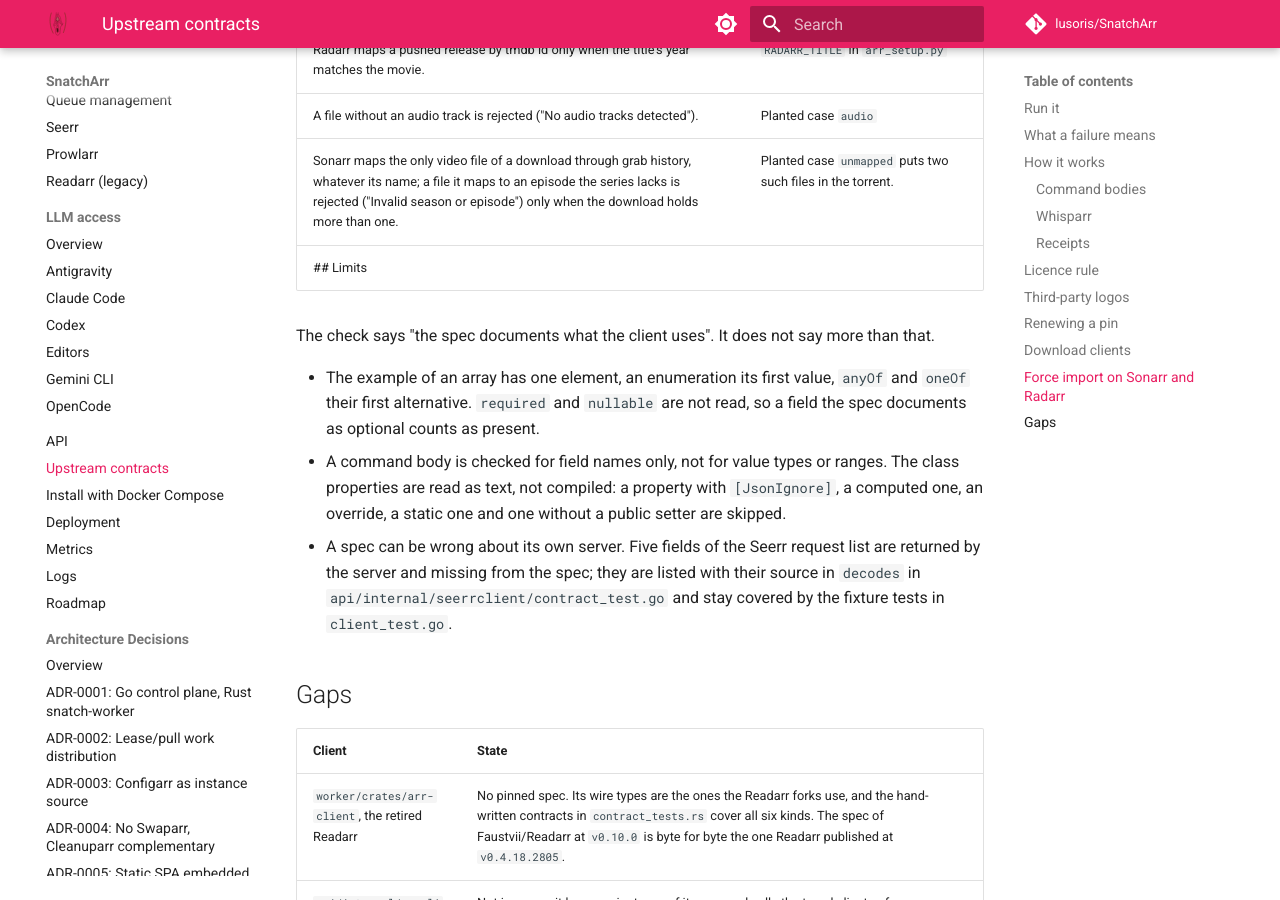
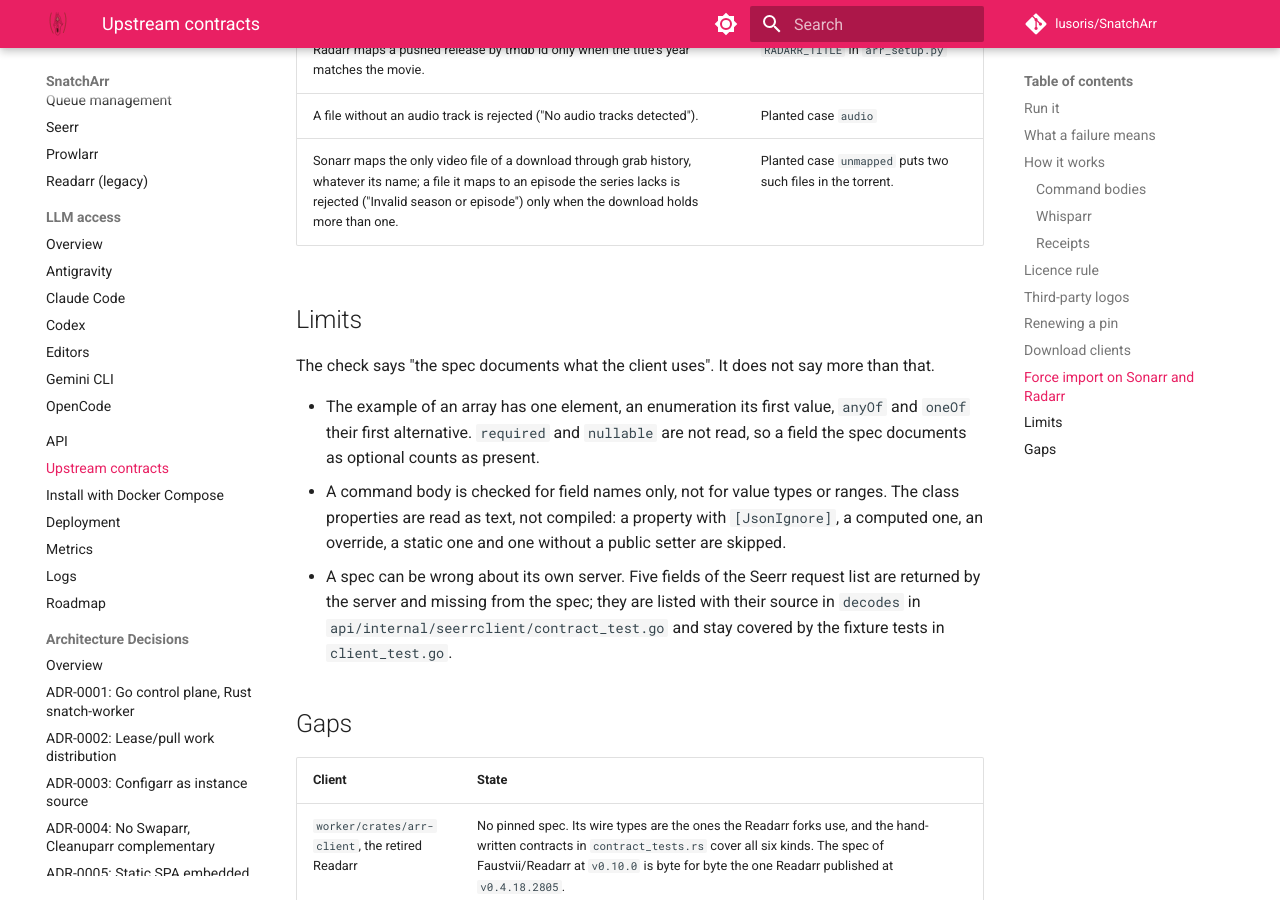
Before and after one commit to lusoris/SnatchArr, an MkDocs documentation site: the page built from docs/upstream-contracts.md, in a window 1280 px wide and 900 px high, scrolled down 6368 px. Built offline with MkDocs 1.6.1 and Material for MkDocs 9.7.7, drawn with Linux system fonts in a browser that asks for light colours; comment, search, counter and statistics services are not loaded; some of the changed lines change nothing that is shown.

Commit message:
fix(docs): restore the Limits anchor and refuse missing anchors (#1018)
Restore the Limits anchor in docs/upstream-contracts.md and make the
docs build refuse links to missing anchors.

The "## Limits" heading followed a table row with no blank line, so it
rendered as a table row and the link from docs/readarr.md pointed at
nothing. MkDocs 1.6 logs a missing anchor at info level, which --strict
does not count, so the docs gate passed.

- A blank line before the heading.
- mkdocs.yml sets validation.links.anchors: warn.
- tools/ci/docs_check_test.sh gains the planted case "missing anchor
  refused".
- The CI docs job runs docs_check_test.sh before the build, so the
  planted cases run in CI and not only locally.

Signed-off-by: lusoris <lusoris@proton.me>

```diff
--- a/docs/upstream-contracts.md
+++ b/docs/upstream-contracts.md
@@ -203,6 +203,7 @@
 | Radarr maps a pushed release by tmdb id only when the title's year matches the movie. | `RADARR_TITLE` in `arr_setup.py` |
 | A file without an audio track is rejected ("No audio tracks detected"). | Planted case `audio` |
 | Sonarr maps the only video file of a download through grab history, whatever its name; a file it maps to an episode the series lacks is rejected ("Invalid season or episode") only when the download holds more than one. | Planted case `unmapped` puts two such files in the torrent. |
+
 ## Limits
 
 The check says "the spec documents what the client uses". It does not say more than that.
--- a/mkdocs.yml
+++ b/mkdocs.yml
@@ -11,6 +11,10 @@
 edit_uri: edit/main/docs/
 docs_dir: docs
 copyright: Docs CC BY-SA 4.0 · Code EUPL-1.2
+# A link to a missing heading anchor is a warning, so --strict refuses it (MkDocs logs it at info by default).
+validation:
+  links:
+    anchors: warn
 
 theme:
   name: material
```
Also changed, not shown: 2 other files.
